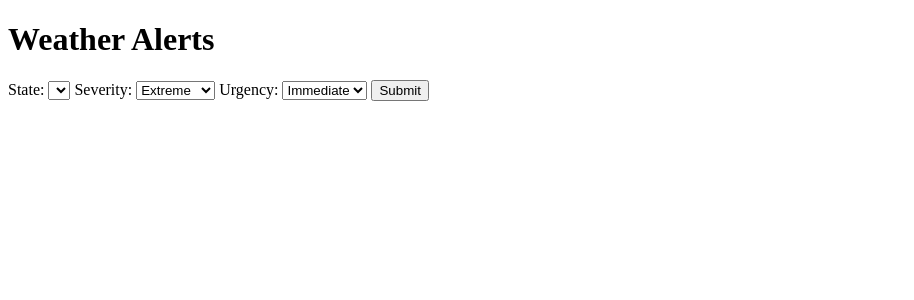
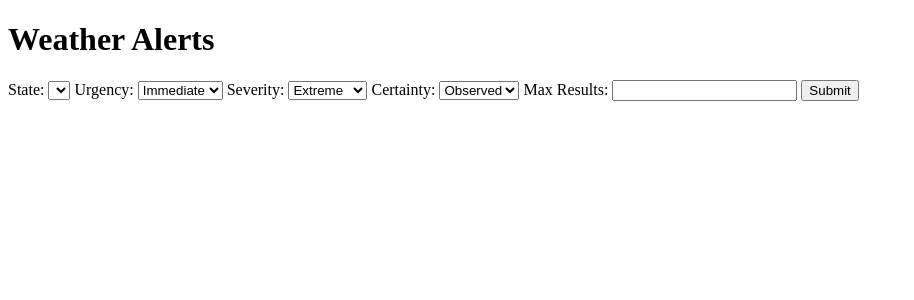
Before and after one commit to ZPMan10197/Alertus-Weather-App, a Flask app: page / in a window 1280 px wide. Shown: the top 300 px of the page, without its empty margins (0-914 px from the left). Run offline with Flask 2, Linux system fonts and the light colour scheme; lists and menus that the app fills with data are empty.

Commit message:
Updated Form Attributes

```diff
--- a/templates/index.html
+++ b/templates/index.html
@@ -11,6 +11,16 @@
         <select name="state" id="state" required>
             <!-- Add all 50 US states as <option> elements -->
         </select>
+
+        <label for="urgency">Urgency:</label>
+        <select name="urgency" id="urgency">
+            <option value="Immediate">Immediate</option>
+            <option value="Expected">Expected</option>
+            <option value="Immediate">Future</option>
+            <option value="Immediate">Unknown</option>
+            <!-- Add other urgency options -->
+        </select>
+
         <label for="severity">Severity:</label>
         <select name="severity" id="severity">
             <option value="Extreme">Extreme</option>
@@ -19,14 +29,19 @@
             <option value="Minor">Minor</option>
             <option value="Unknown">Unknown</option>
         </select>
-        <label for="urgency">Urgency:</label>
-        <select name="urgency" id="urgency">
-            <option value="Immediate">Immediate</option>
-            <option value="Expected">Expected</option>
-            <option value="Immediate">Future</option>
-            <option value="Immediate">Unknown</option>
-            <!-- Add other urgency options -->
+
+        <label for="certainty">Certainty:</label>
+        <select name="certainty" id="certainty">
+            <option value="Observed">Observed</option>
+            <option value="Likely">Likely</option>
+            <option value="Possible">Possible</option>
+            <option value="Unlikely">Unlikely</option>
+            <option value="Unknown">Unknown</option>
         </select>
+
+        <label for="max_results">Max Results:</label>
+        <input type="number" name="max_results" id="max_results" min="1" required>
+
         <input type="submit" value="Submit">
     </form>
 </body>
```
